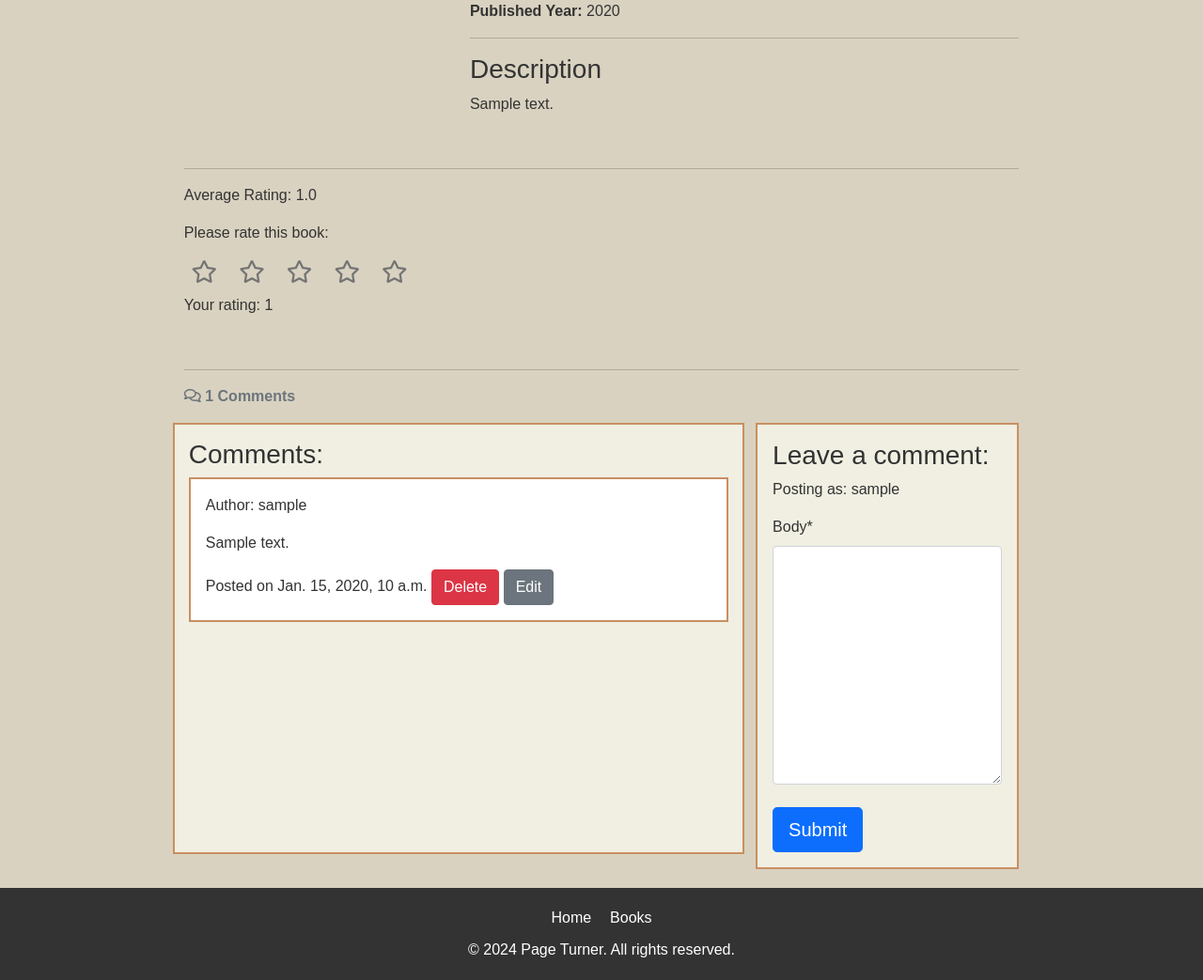
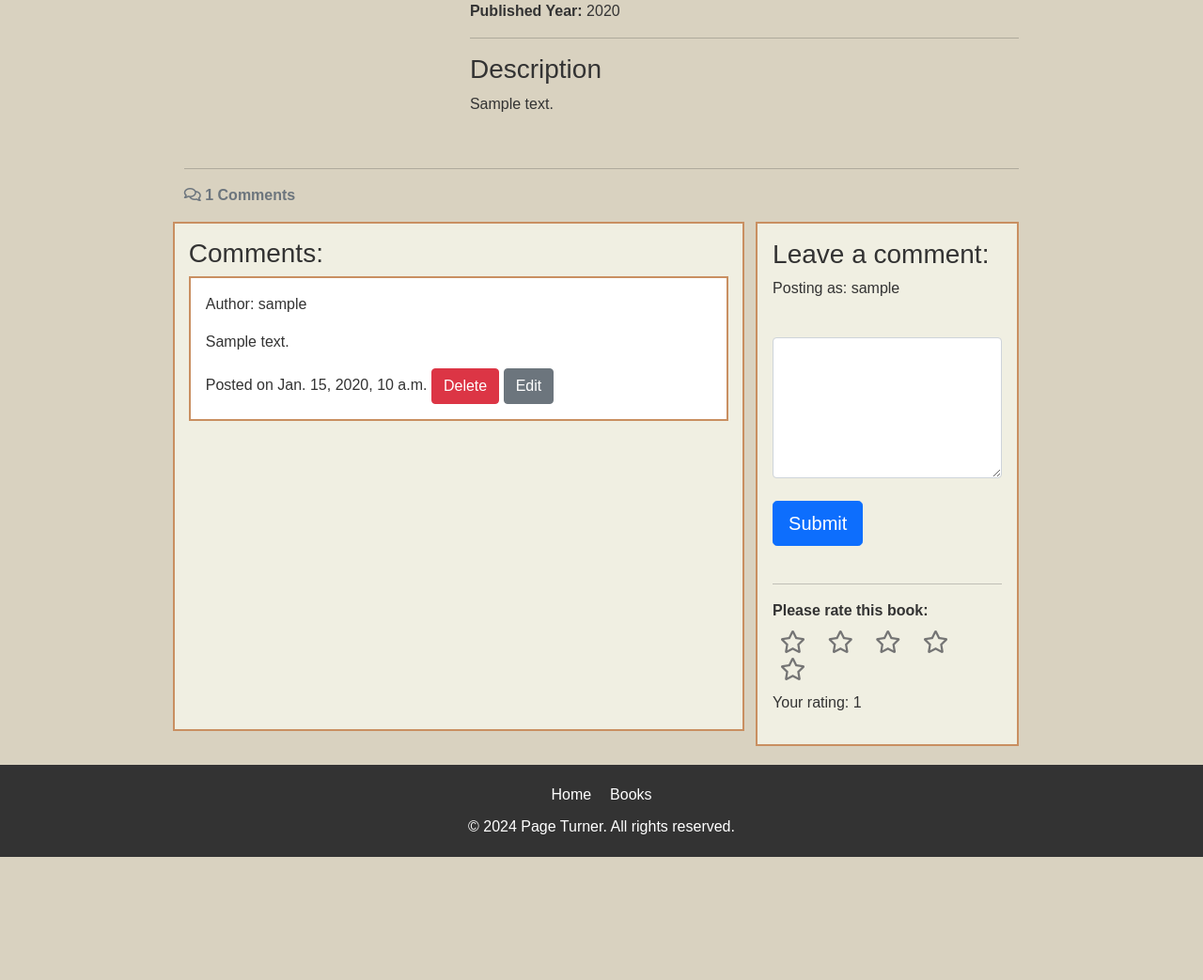
Before and after one commit to AlvaLind/page-turner, a Django app: a page that uses books/templates/books/book_detail.html in a window 1280 px wide. Shown: the part 226-1269 px from the top of the page at 94% size. After the commit the page ends 1138 px from the top, so only its background shows below. Run offline with Django 4.2, Linux system fonts and the light colour scheme; a user stored in the database is signed in; tables that the repository leaves empty hold one stand-in row (values such as "Sample post"); some libraries are stand-ins or nearby versions.

Commit message:
Adjust the rating and comments display on the book_Detail template

```diff
--- a/books/templates/books/book_detail.html
+++ b/books/templates/books/book_detail.html
@@ -15,57 +15,6 @@
             <hr>
             <h3>Description</h3>
             <p>{{ book.description|safe }}</p>
-        </div>
-    </div>
-
-    <!-- Rating Section -->
-    <div class="row mt-4">
-        <div class="col-12">
-            <hr>
-            <div class="mt-2">
-            {% if average_rating %}
-                <p>Average Rating: <span id="average-rating">{{ average_rating }}</span></p>
-            {% else %}
-                <p>No ratings yet</p>
-            {% endif %}
-            </div>
-            {% if user.is_authenticated %}
-            <p>Please rate this book:</p>
-            <div class="rating-stars">
-                <form id="ratingForm1" class="star-form" method="POST">
-                    {% csrf_token %}
-                    <input type="hidden" name="rating" value="1">
-                    <button type="submit" class="far fa-star star-icon" data-value="1"></button>
-                </form>
-                <form id="ratingForm2" class="star-form" method="POST">
-                    {% csrf_token %}
-                    <input type="hidden" name="rating" value="2">
-                    <button type="submit" class="far fa-star star-icon" data-value="2"></button>
-                </form>
-                <form id="ratingForm3" class="star-form" method="POST">
-                    {% csrf_token %}
-                    <input type="hidden" name="rating" value="3">
-                    <button type="submit" class="far fa-star star-icon" data-value="3"></button>
-                </form>
-                <form id="ratingForm4" class="star-form" method="POST">
-                    {% csrf_token %}
-                    <input type="hidden" name="rating" value="4">
-                    <button type="submit" class="far fa-star star-icon" data-value="4"></button>
-                </form>
-                <form id="ratingForm5" class="star-form" method="POST">
-                    {% csrf_token %}
-                    <input type="hidden" name="rating" value="5">
-                    <button type="submit" class="far fa-star star-icon" data-value="5"></button>
-                </form>
-            </div>
-
-
-            <div class="mt-2">
-                <p>Your rating: <span id="user-rating">{{ user_rating }}</span></p>
-            </div>
-            {% else %}
-            <p>Log in to rate this book</p>
-            {% endif %}
         </div>
     </div>
 
@@ -118,8 +67,48 @@
                             {% csrf_token %}
                             <button id="submitButton" type="submit" class="btn btn-primary btn-lg mt-2">Submit</button>
                         </form>
+                            <!-- Rating Section -->
+                        <div class="row mt-4">
+                            <div class="col-12">
+                                <hr>
+                                <strong>Please rate this book:</strong>
+                                <div class="rating-stars mt-2">
+                                    <form id="ratingForm1" class="star-form" method="POST">
+                                        {% csrf_token %}
+                                        <input type="hidden" name="rating" value="1">
+                                        <button type="submit" class="far fa-star star-icon" data-value="1"></button>
+                                    </form>
+                                    <form id="ratingForm2" class="star-form" method="POST">
+                                        {% csrf_token %}
+                                        <input type="hidden" name="rating" value="2">
+                                        <button type="submit" class="far fa-star star-icon" data-value="2"></button>
+                                    </form>
+                                    <form id="ratingForm3" class="star-form" method="POST">
+                                        {% csrf_token %}
+                                        <input type="hidden" name="rating" value="3">
+                                        <button type="submit" class="far fa-star star-icon" data-value="3"></button>
+                                    </form>
+                                    <form id="ratingForm4" class="star-form" method="POST">
+                                        {% csrf_token %}
+                                        <input type="hidden" name="rating" value="4">
+                                        <button type="submit" class="far fa-star star-icon" data-value="4"></button>
+                                    </form>
+                                    <form id="ratingForm5" class="star-form" method="POST">
+                                        {% csrf_token %}
+                                        <input type="hidden" name="rating" value="5">
+                                        <button type="submit" class="far fa-star star-icon" data-value="5"></button>
+                                    </form>
+                                </div>
+
+
+                                <div class="mt-2">
+                                    <p>Your rating: <span id="user-rating">{{ user_rating }}</span></p>
+                                </div>
+
+                            </div>
+                        </div>
                     {% else %}
-                        <p>Log in to leave a comment</p>
+                        <p>Log in to leave a comment and/or a rating</p>
                     {% endif %}
                 </div>
             </div>
--- a/books/views.py
+++ b/books/views.py
@@ -73,6 +73,7 @@ def book_detail(request, slug):
         print("set average rating to none")
 
     # Handle the rating form submission
+
     if request.method == "POST":
         rating_form = RatingForm(data=request.POST)
 
@@ -100,6 +101,7 @@ def book_detail(request, slug):
         # Empty the rating form
         rating_form = RatingForm()
 
+    user_rating = None
     # Retrieve the user's rating for the book if the user is authenticated
     if request.user.is_authenticated:
         user_rating_obj = Rating.objects.filter(book=book, user=request.user).first()
--- a/static/css/styles.css
+++ b/static/css/styles.css
@@ -131,7 +131,7 @@ footer p {
     color: #f5b301;
 }
 
-/* Comment Section */
+/* Comment display Section */
 .comment-container {
     border: 2px solid #c98f61;
     background-color: #f0efe2;
@@ -151,6 +151,15 @@ footer p {
     max-height: 600px;
 }
 
+/* Leave a comment section */
+#id_body{
+    height:150px;
+}
+
+.form-label{
+    content-visibility: hidden;
+}
+
 /* About us section */
 .rounded-image {
     border-radius: 15px;
--- a/static/js/ratings.js
+++ b/static/js/ratings.js
@@ -91,7 +91,7 @@ document.addEventListener('DOMContentLoaded', function () {
             // If the rating was submitted successfully update user rating and average rating displayx
             if (data.message === 'Rating submitted successfully') {
                 userRating.textContent = data.user_rating;
-                averageRatingElement.textContent = data.average_rating !== null ? data.average_rating.toFixed(2) : 'No ratings yet';
+                averageRatingElement.textContent = data.average_rating !== null ? data.average_rating.toFixed(1) : 'No ratings yet';
             }
         })
 
```
